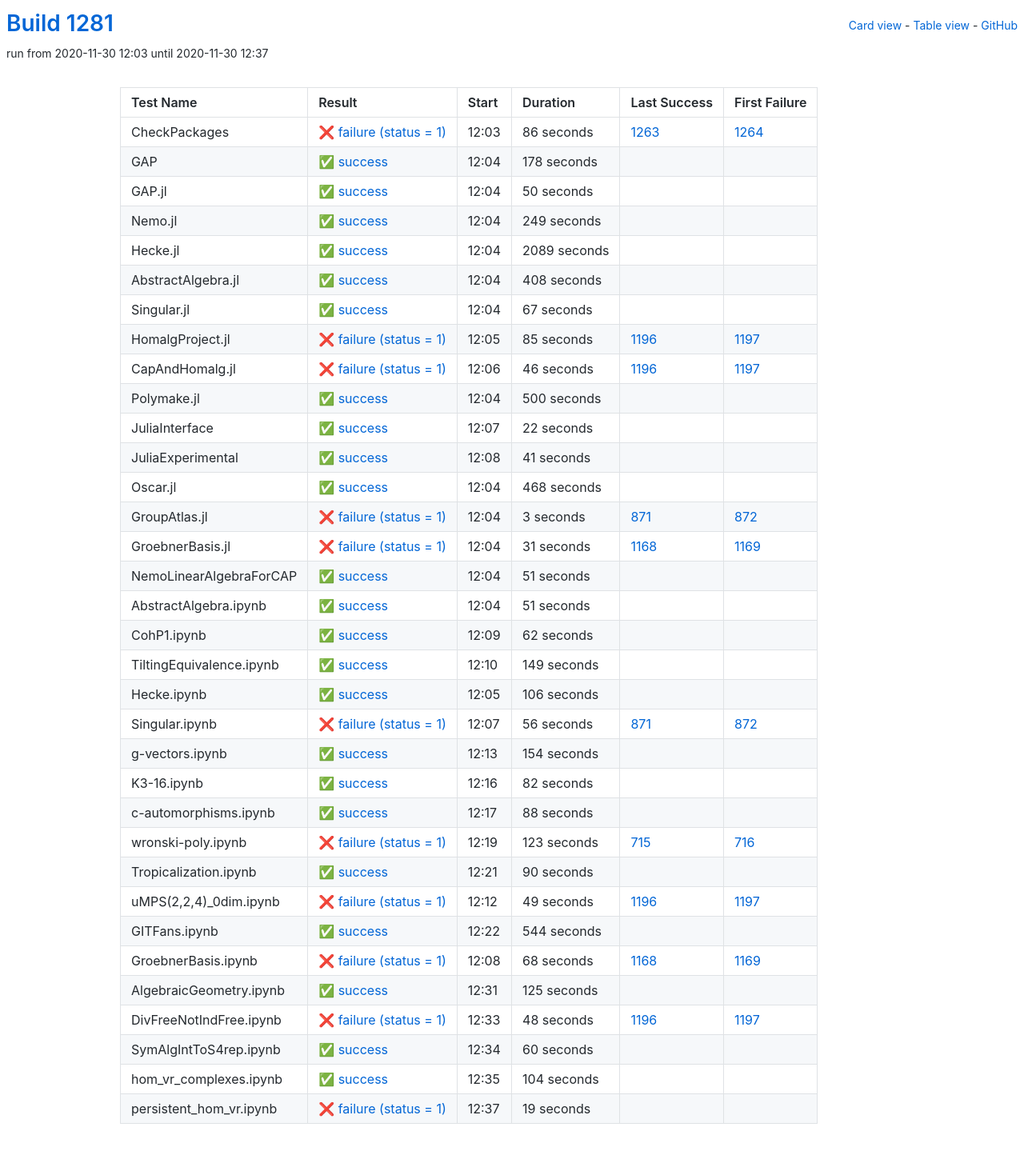
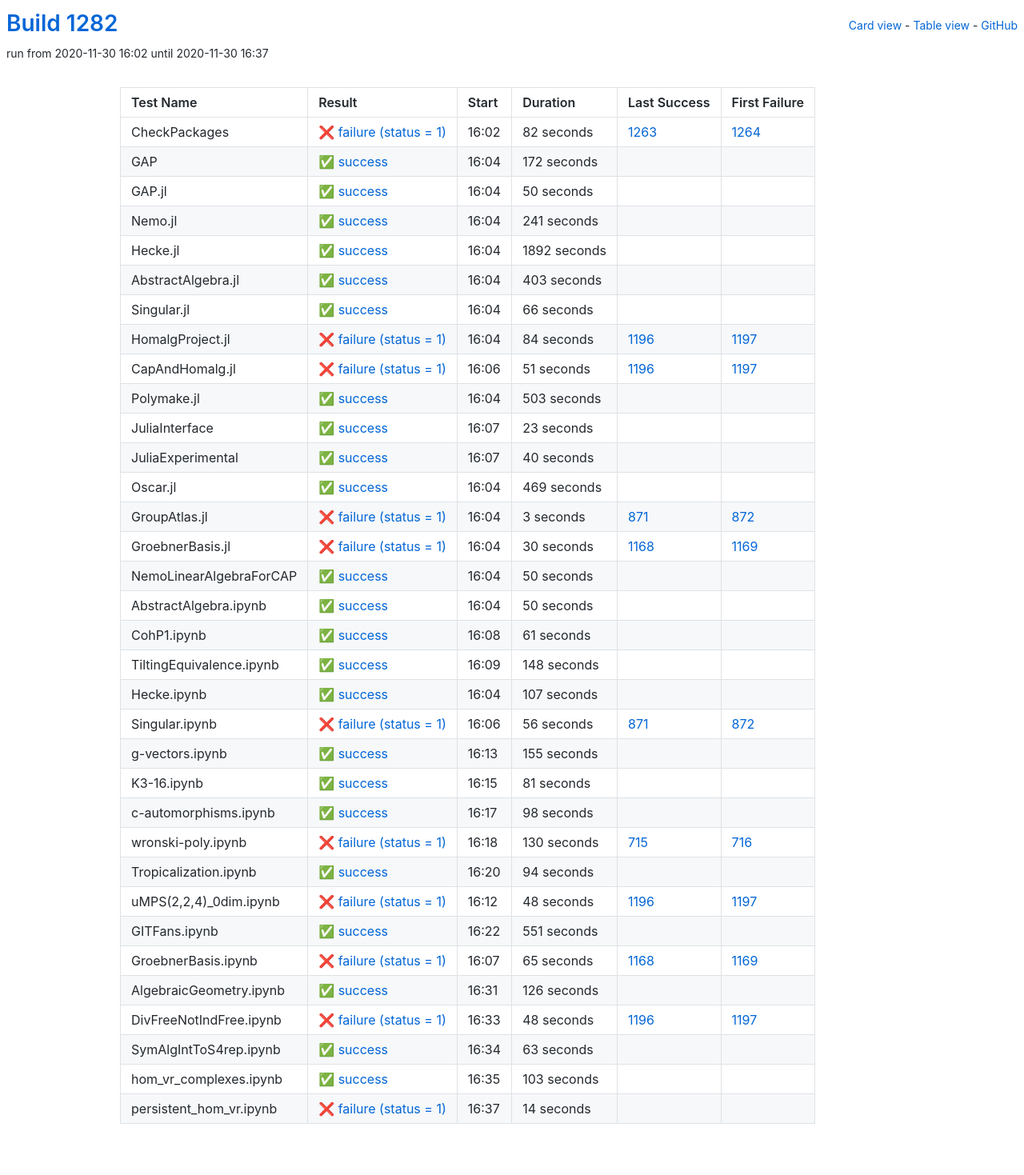
Before and after one commit to oscar-system/oscar-ci-status-stable, a Jekyll site: the page built from table.html, in a window 1280 px wide. Shown: the whole page at 80% size. Built offline with Jekyll 4.4.1, drawn with Linux system fonts in a browser that asks for light colours.

Commit message:
Build #1282

```diff
--- a/_data/ci.yml
+++ b/_data/ci.yml
@@ -1,6 +1,6 @@
 ---
-build: 1281
-build_url: https://oscarci.mathematik.uni-kl.de/job/oscar-stable/1281/
+build: 1282
+build_url: https://oscarci.mathematik.uni-kl.de/job/oscar-stable/1282/
 job: oscar-stable
 organization: oscar-system
 repo: oscar-ci-status-stable
@@ -8,32 +8,32 @@ repourl: https://github.com/oscar-system/oscar-ci-status-stable
 tests:
 - name: CheckPackages
   id: checkpackages
-  log: https://oscarci.mathematik.uni-kl.de/job/oscar-stable/1281/artifact/logs/build-1281/CheckPackages.log
-  start: 2020-11-30 12:03
+  log: https://oscarci.mathematik.uni-kl.de/job/oscar-stable/1282/artifact/logs/build-1282/CheckPackages.log
+  start: 2020-11-30 16:02
   success: false
   exitcode: 1
   status: failure
-  duration: 86
+  duration: 82
   last_success: 1263
   last_success_url: https://oscarci.mathematik.uni-kl.de/job/oscar-stable/1263/
   first_failure: 1264
   first_failure_url: https://oscarci.mathematik.uni-kl.de/job/oscar-stable/1264/
 - name: GAP
   id: gap
-  log: https://oscarci.mathematik.uni-kl.de/job/oscar-stable/1281/artifact/logs/build-1281/GAP.log
-  start: 2020-11-30 12:04
+  log: https://oscarci.mathematik.uni-kl.de/job/oscar-stable/1282/artifact/logs/build-1282/GAP.log
+  start: 2020-11-30 16:04
   success: true
   exitcode: 0
   status: success
-  duration: 178
+  duration: 172
   last_success: false
   last_success_url:
   first_failure: false
   first_failure_url:
 - name: GAP.jl
   id: gap-jl
-  log: https://oscarci.mathematik.uni-kl.de/job/oscar-stable/1281/artifact/logs/build-1281/GAP.jl.log
-  start: 2020-11-30 12:04
+  log: https://oscarci.mathematik.uni-kl.de/job/oscar-stable/1282/artifact/logs/build-1282/GAP.jl.log
+  start: 2020-11-30 16:04
   success: true
   exitcode: 0
   status: success
@@ -44,128 +44,128 @@ tests:
   first_failure_url:
 - name: Nemo.jl
   id: nemo-jl
-  log: https://oscarci.mathematik.uni-kl.de/job/oscar-stable/1281/artifact/logs/build-1281/Nemo.jl.log
-  start: 2020-11-30 12:04
+  log: https://oscarci.mathematik.uni-kl.de/job/oscar-stable/1282/artifact/logs/build-1282/Nemo.jl.log
+  start: 2020-11-30 16:04
   success: true
   exitcode: 0
   status: success
-  duration: 249
+  duration: 241
   last_success: false
   last_success_url:
   first_failure: false
   first_failure_url:
 - name: Hecke.jl
   id: hecke-jl
-  log: https://oscarci.mathematik.uni-kl.de/job/oscar-stable/1281/artifact/logs/build-1281/Hecke.jl.log
-  start: 2020-11-30 12:04
+  log: https://oscarci.mathematik.uni-kl.de/job/oscar-stable/1282/artifact/logs/build-1282/Hecke.jl.log
+  start: 2020-11-30 16:04
   success: true
   exitcode: 0
   status: success
-  duration: 2089
+  duration: 1892
   last_success: false
   last_success_url:
   first_failure: false
   first_failure_url:
 - name: AbstractAlgebra.jl
   id: abstractalgebra-jl
-  log: https://oscarci.mathematik.uni-kl.de/job/oscar-stable/1281/artifact/logs/build-1281/AbstractAlgebra.jl.log
-  start: 2020-11-30 12:04
+  log: https://oscarci.mathematik.uni-kl.de/job/oscar-stable/1282/artifact/logs/build-1282/AbstractAlgebra.jl.log
+  start: 2020-11-30 16:04
   success: true
   exitcode: 0
   status: success
-  duration: 408
+  duration: 403
   last_success: false
   last_success_url:
   first_failure: false
   first_failure_url:
 - name: Singular.jl
   id: singular-jl
-  log: https://oscarci.mathematik.uni-kl.de/job/oscar-stable/1281/artifact/logs/build-1281/Singular.jl.log
-  start: 2020-11-30 12:04
+  log: https://oscarci.mathematik.uni-kl.de/job/oscar-stable/1282/artifact/logs/build-1282/Singular.jl.log
+  start: 2020-11-30 16:04
   success: true
   exitcode: 0
   status: success
-  duration: 67
+  duration: 66
   last_success: false
   last_success_url:
   first_failure: false
   first_failure_url:
 - name: HomalgProject.jl
   id: homalgproject-jl
-  log: https://oscarci.mathematik.uni-kl.de/job/oscar-stable/1281/artifact/logs/build-1281/HomalgProject.jl.log
-  start: 2020-11-30 12:05
+  log: https://oscarci.mathematik.uni-kl.de/job/oscar-stable/1282/artifact/logs/build-1282/HomalgProject.jl.log
+  start: 2020-11-30 16:04
   success: false
   exitcode: 1
   status: failure
-  duration: 85
+  duration: 84
   last_success: 1196
   last_success_url: https://oscarci.mathematik.uni-kl.de/job/oscar-stable/1196/
   first_failure: 1197
   first_failure_url: https://oscarci.mathematik.uni-kl.de/job/oscar-stable/1197/
 - name: CapAndHomalg.jl
   id: capandhomalg-jl
-  log: https://oscarci.mathematik.uni-kl.de/job/oscar-stable/1281/artifact/logs/build-1281/CapAndHomalg.jl.log
-  start: 2020-11-30 12:06
+  log: https://oscarci.mathematik.uni-kl.de/job/oscar-stable/1282/artifact/logs/build-1282/CapAndHomalg.jl.log
+  start: 2020-11-30 16:06
   success: false
   exitcode: 1
   status: failure
-  duration: 46
+  duration: 51
   last_success: 1196
   last_success_url: https://oscarci.mathematik.uni-kl.de/job/oscar-stable/1196/
   first_failure: 1197
   first_failure_url: https://oscarci.mathematik.uni-kl.de/job/oscar-stable/1197/
 - name: Polymake.jl
   id: polymake-jl
-  log: https://oscarci.mathematik.uni-kl.de/job/oscar-stable/1281/artifact/logs/build-1281/Polymake.jl.log
-  start: 2020-11-30 12:04
+  log: https://oscarci.mathematik.uni-kl.de/job/oscar-stable/1282/artifact/logs/build-1282/Polymake.jl.log
+  start: 2020-11-30 16:04
   success: true
   exitcode: 0
   status: success
-  duration: 500
+  duration: 503
   last_success: false
   last_success_url:
   first_failure: false
   first_failure_url:
 - name: JuliaInterface
   id: juliainterface
-  log: https://oscarci.mathematik.uni-kl.de/job/oscar-stable/1281/artifact/logs/build-1281/JuliaInterface.log
-  start: 2020-11-30 12:07
+  log: https://oscarci.mathematik.uni-kl.de/job/oscar-stable/1282/artifact/logs/build-1282/JuliaInterface.log
+  start: 2020-11-30 16:07
   success: true
   exitcode: 0
   status: success
-  duration: 22
+  duration: 23
   last_success: false
   last_success_url:
   first_failure: false
   first_failure_url:
 - name: JuliaExperimental
   id: juliaexperimental
-  log: https://oscarci.mathematik.uni-kl.de/job/oscar-stable/1281/artifact/logs/build-1281/JuliaExperimental.log
-  start: 2020-11-30 12:08
+  log: https://oscarci.mathematik.uni-kl.de/job/oscar-stable/1282/artifact/logs/build-1282/JuliaExperimental.log
+  start: 2020-11-30 16:07
   success: true
   exitcode: 0
   status: success
-  duration: 41
+  duration: 40
   last_success: false
   last_success_url:
   first_failure: false
   first_failure_url:
 - name: Oscar.jl
   id: oscar-jl
-  log: https://oscarci.mathematik.uni-kl.de/job/oscar-stable/1281/artifact/logs/build-1281/Oscar.jl.log
-  start: 2020-11-30 12:04
+  log: https://oscarci.mathematik.uni-kl.de/job/oscar-stable/1282/artifact/logs/build-1282/Oscar.jl.log
+  start: 2020-11-30 16:04
   success: true
   exitcode: 0
   status: success
-  duration: 468
+  duration: 469
   last_success: false
   last_success_url:
   first_failure: false
   first_failure_url:
 - name: GroupAtlas.jl
   id: groupatlas-jl
-  log: https://oscarci.mathematik.uni-kl.de/job/oscar-stable/1281/artifact/logs/build-1281/GroupAtlas.jl.log
-  start: 2020-11-30 12:04
+  log: https://oscarci.mathematik.uni-kl.de/job/oscar-stable/1282/artifact/logs/build-1282/GroupAtlas.jl.log
+  start: 2020-11-30 16:04
   success: false
   exitcode: 1
   status: failure
@@ -176,80 +176,80 @@ tests:
   first_failure_url: https://oscarci.mathematik.uni-kl.de/job/oscar-stable/872/
 - name: GroebnerBasis.jl
   id: groebnerbasis-jl
-  log: https://oscarci.mathematik.uni-kl.de/job/oscar-stable/1281/artifact/logs/build-1281/GroebnerBasis.jl.log
-  start: 2020-11-30 12:04
+  log: https://oscarci.mathematik.uni-kl.de/job/oscar-stable/1282/artifact/logs/build-1282/GroebnerBasis.jl.log
+  start: 2020-11-30 16:04
   success: false
   exitcode: 1
   status: failure
-  duration: 31
+  duration: 30
   last_success: 1168
   last_success_url: https://oscarci.mathematik.uni-kl.de/job/oscar-stable/1168/
   first_failure: 1169
   first_failure_url: https://oscarci.mathematik.uni-kl.de/job/oscar-stable/1169/
 - name: NemoLinearAlgebraForCAP
   id: nemolinearalgebraforcap
-  log: https://oscarci.mathematik.uni-kl.de/job/oscar-stable/1281/artifact/logs/build-1281/NemoLinearAlgebraForCAP.log
-  start: 2020-11-30 12:04
+  log: https://oscarci.mathematik.uni-kl.de/job/oscar-stable/1282/artifact/logs/build-1282/NemoLinearAlgebraForCAP.log
+  start: 2020-11-30 16:04
   success: true
   exitcode: 0
   status: success
-  duration: 51
+  duration: 50
   last_success: false
   last_success_url:
   first_failure: false
   first_failure_url:
 - name: AbstractAlgebra.ipynb
   id: abstractalgebra-ipynb
-  log: https://oscarci.mathematik.uni-kl.de/job/oscar-stable/1281/artifact/logs/build-1281/AbstractAlgebra.ipynb.log
-  start: 2020-11-30 12:04
+  log: https://oscarci.mathematik.uni-kl.de/job/oscar-stable/1282/artifact/logs/build-1282/AbstractAlgebra.ipynb.log
+  start: 2020-11-30 16:04
   success: true
   exitcode: 0
   status: success
-  duration: 51
+  duration: 50
   last_success: false
   last_success_url:
   first_failure: false
   first_failure_url:
 - name: CohP1.ipynb
   id: cohp1-ipynb
-  log: https://oscarci.mathematik.uni-kl.de/job/oscar-stable/1281/artifact/logs/build-1281/CohP1.ipynb.log
-  start: 2020-11-30 12:09
+  log: https://oscarci.mathematik.uni-kl.de/job/oscar-stable/1282/artifact/logs/build-1282/CohP1.ipynb.log
+  start: 2020-11-30 16:08
   success: true
   exitcode: 0
   status: success
-  duration: 62
+  duration: 61
   last_success: false
   last_success_url:
   first_failure: false
   first_failure_url:
 - name: TiltingEquivalence.ipynb
   id: tiltingequivalence-ipynb
-  log: https://oscarci.mathematik.uni-kl.de/job/oscar-stable/1281/artifact/logs/build-1281/TiltingEquivalence.ipynb.log
-  start: 2020-11-30 12:10
+  log: https://oscarci.mathematik.uni-kl.de/job/oscar-stable/1282/artifact/logs/build-1282/TiltingEquivalence.ipynb.log
+  start: 2020-11-30 16:09
   success: true
   exitcode: 0
   status: success
-  duration: 149
+  duration: 148
   last_success: false
   last_success_url:
   first_failure: false
   first_failure_url:
 - name: Hecke.ipynb
   id: hecke-ipynb
-  log: https://oscarci.mathematik.uni-kl.de/job/oscar-stable/1281/artifact/logs/build-1281/Hecke.ipynb.log
-  start: 2020-11-30 12:05
+  log: https://oscarci.mathematik.uni-kl.de/job/oscar-stable/1282/artifact/logs/build-1282/Hecke.ipynb.log
+  start: 2020-11-30 16:04
   success: true
   exitcode: 0
   status: success
-  duration: 106
+  duration: 107
   last_success: false
   last_success_url:
   first_failure: false
   first_failure_url:
 - name: Singular.ipynb
   id: singular-ipynb
-  log: https://oscarci.mathematik.uni-kl.de/job/oscar-stable/1281/artifact/logs/build-1281/Singular.ipynb.log
-  start: 2020-11-30 12:07
+  log: https://oscarci.mathematik.uni-kl.de/job/oscar-stable/1282/artifact/logs/build-1282/Singular.ipynb.log
+  start: 2020-11-30 16:06
   success: false
   exitcode: 1
   status: failure
@@ -260,116 +260,116 @@ tests:
   first_failure_url: https://oscarci.mathematik.uni-kl.de/job/oscar-stable/872/
 - name: g-vectors.ipynb
   id: g-vectors-ipynb
-  log: https://oscarci.mathematik.uni-kl.de/job/oscar-stable/1281/artifact/logs/build-1281/g-vectors.ipynb.log
-  start: 2020-11-30 12:13
+  log: https://oscarci.mathematik.uni-kl.de/job/oscar-stable/1282/artifact/logs/build-1282/g-vectors.ipynb.log
+  start: 2020-11-30 16:13
   success: true
   exitcode: 0
   status: success
-  duration: 154
+  duration: 155
   last_success: false
   last_success_url:
   first_failure: false
   first_failure_url:
 - name: K3-16.ipynb
   id: k3-16-ipynb
-  log: https://oscarci.mathematik.uni-kl.de/job/oscar-stable/1281/artifact/logs/build-1281/K3-16.ipynb.log
-  start: 2020-11-30 12:16
+  log: https://oscarci.mathematik.uni-kl.de/job/oscar-stable/1282/artifact/logs/build-1282/K3-16.ipynb.log
+  start: 2020-11-30 16:15
   success: true
   exitcode: 0
   status: success
-  duration: 82
+  duration: 81
   last_success: false
   last_success_url:
   first_failure: false
   first_failure_url:
 - name: c-automorphisms.ipynb
   id: c-automorphisms-ipynb
-  log: https://oscarci.mathematik.uni-kl.de/job/oscar-stable/1281/artifact/logs/build-1281/c-automorphisms.ipynb.log
-  start: 2020-11-30 12:17
+  log: https://oscarci.mathematik.uni-kl.de/job/oscar-stable/1282/artifact/logs/build-1282/c-automorphisms.ipynb.log
+  start: 2020-11-30 16:17
   success: true
   exitcode: 0
   status: success
-  duration: 88
+  duration: 98
   last_success: false
   last_success_url:
   first_failure: false
   first_failure_url:
 - name: wronski-poly.ipynb
   id: wronski-poly-ipynb
-  log: https://oscarci.mathematik.uni-kl.de/job/oscar-stable/1281/artifact/logs/build-1281/wronski-poly.ipynb.log
-  start: 2020-11-30 12:19
+  log: https://oscarci.mathematik.uni-kl.de/job/oscar-stable/1282/artifact/logs/build-1282/wronski-poly.ipynb.log
+  start: 2020-11-30 16:18
   success: false
   exitcode: 1
   status: failure
-  duration: 123
+  duration: 130
   last_success: 715
   last_success_url: https://oscarci.mathematik.uni-kl.de/job/oscar-stable/715/
   first_failure: 716
   first_failure_url: https://oscarci.mathematik.uni-kl.de/job/oscar-stable/716/
 - name: Tropicalization.ipynb
   id: tropicalization-ipynb
-  log: https://oscarci.mathematik.uni-kl.de/job/oscar-stable/1281/artifact/logs/build-1281/Tropicalization.ipynb.log
-  start: 2020-11-30 12:21
+  log: https://oscarci.mathematik.uni-kl.de/job/oscar-stable/1282/artifact/logs/build-1282/Tropicalization.ipynb.log
+  start: 2020-11-30 16:20
   success: true
   exitcode: 0
   status: success
-  duration: 90
+  duration: 94
   last_success: false
   last_success_url:
   first_failure: false
   first_failure_url:
 - name: uMPS(2,2,4)_0dim.ipynb
   id: umps-2-2-4-0dim-ipynb
-  log: https://oscarci.mathematik.uni-kl.de/job/oscar-stable/1281/artifact/logs/build-1281/uMPS-2-2-4-_0dim.ipynb.log
-  start: 2020-11-30 12:12
+  log: https://oscarci.mathematik.uni-kl.de/job/oscar-stable/1282/artifact/logs/build-1282/uMPS-2-2-4-_0dim.ipynb.log
+  start: 2020-11-30 16:12
   success: false
   exitcode: 1
   status: failure
-  duration: 49
+  duration: 48
   last_success: 1196
   last_success_url: https://oscarci.mathematik.uni-kl.de/job/oscar-stable/1196/
   first_failure: 1197
   first_failure_url: https://oscarci.mathematik.uni-kl.de/job/oscar-stable/1197/
 - name: GITFans.ipynb
   id: gitfans-ipynb
-  log: https://oscarci.mathematik.uni-kl.de/job/oscar-stable/1281/artifact/logs/build-1281/GITFans.ipynb.log
-  start: 2020-11-30 12:22
+  log: https://oscarci.mathematik.uni-kl.de/job/oscar-stable/1282/artifact/logs/build-1282/GITFans.ipynb.log
+  start: 2020-11-30 16:22
   success: true
   exitcode: 0
   status: success
-  duration: 544
+  duration: 551
   last_success: false
   last_success_url:
   first_failure: false
   first_failure_url:
 - name: GroebnerBasis.ipynb
   id: groebnerbasis-ipynb
-  log: https://oscarci.mathematik.uni-kl.de/job/oscar-stable/1281/artifact/logs/build-1281/GroebnerBasis.ipynb.log
-  start: 2020-11-30 12:08
+  log: https://oscarci.mathematik.uni-kl.de/job/oscar-stable/1282/artifact/logs/build-1282/GroebnerBasis.ipynb.log
+  start: 2020-11-30 16:07
   success: false
   exitcode: 1
   status: failure
-  duration: 68
+  duration: 65
   last_success: 1168
   last_success_url: https://oscarci.mathematik.uni-kl.de/job/oscar-stable/1168/
   first_failure: 1169
   first_failure_url: https://oscarci.mathematik.uni-kl.de/job/oscar-stable/1169/
 - name: AlgebraicGeometry.ipynb
   id: algebraicgeometry-ipynb
-  log: https://oscarci.mathematik.uni-kl.de/job/oscar-stable/1281/artifact/logs/build-1281/AlgebraicGeometry.ipynb.log
-  start: 2020-11-30 12:31
+  log: https://oscarci.mathematik.uni-kl.de/job/oscar-stable/1282/artifact/logs/build-1282/AlgebraicGeometry.ipynb.log
+  start: 2020-11-30 16:31
   success: true
   exitcode: 0
   status: success
-  duration: 125
+  duration: 126
   last_success: false
   last_success_url:
   first_failure: false
   first_failure_url:
 - name: DivFreeNotIndFree.ipynb
   id: divfreenotindfree-ipynb
-  log: https://oscarci.mathematik.uni-kl.de/job/oscar-stable/1281/artifact/logs/build-1281/DivFreeNotIndFree.ipynb.log
-  start: 2020-11-30 12:33
+  log: https://oscarci.mathematik.uni-kl.de/job/oscar-stable/1282/artifact/logs/build-1282/DivFreeNotIndFree.ipynb.log
+  start: 2020-11-30 16:33
   success: false
   exitcode: 1
   status: failure
@@ -380,36 +380,36 @@ tests:
   first_failure_url: https://oscarci.mathematik.uni-kl.de/job/oscar-stable/1197/
 - name: SymAlgIntToS4rep.ipynb
   id: symalginttos4rep-ipynb
-  log: https://oscarci.mathematik.uni-kl.de/job/oscar-stable/1281/artifact/logs/build-1281/SymAlgIntToS4rep.ipynb.log
-  start: 2020-11-30 12:34
+  log: https://oscarci.mathematik.uni-kl.de/job/oscar-stable/1282/artifact/logs/build-1282/SymAlgIntToS4rep.ipynb.log
+  start: 2020-11-30 16:34
   success: true
   exitcode: 0
   status: success
-  duration: 60
+  duration: 63
   last_success: false
   last_success_url:
   first_failure: false
   first_failure_url:
 - name: hom_vr_complexes.ipynb
   id: hom-vr-complexes-ipynb
-  log: https://oscarci.mathematik.uni-kl.de/job/oscar-stable/1281/artifact/logs/build-1281/hom_vr_complexes.ipynb.log
-  start: 2020-11-30 12:35
+  log: https://oscarci.mathematik.uni-kl.de/job/oscar-stable/1282/artifact/logs/build-1282/hom_vr_complexes.ipynb.log
+  start: 2020-11-30 16:35
   success: true
   exitcode: 0
   status: success
-  duration: 104
+  duration: 103
   last_success: false
   last_success_url:
   first_failure: false
   first_failure_url:
 - name: persistent_hom_vr.ipynb
   id: persistent-hom-vr-ipynb
-  log: https://oscarci.mathematik.uni-kl.de/job/oscar-stable/1281/artifact/logs/build-1281/persistent_hom_vr.ipynb.log
-  start: 2020-11-30 12:37
+  log: https://oscarci.mathematik.uni-kl.de/job/oscar-stable/1282/artifact/logs/build-1282/persistent_hom_vr.ipynb.log
+  start: 2020-11-30 16:37
   success: false
   exitcode: 1
   status: failure
-  duration: 19
+  duration: 14
   last_success: false
   last_success_url:
   first_failure: false
```
Also changed, not shown: README.md.
